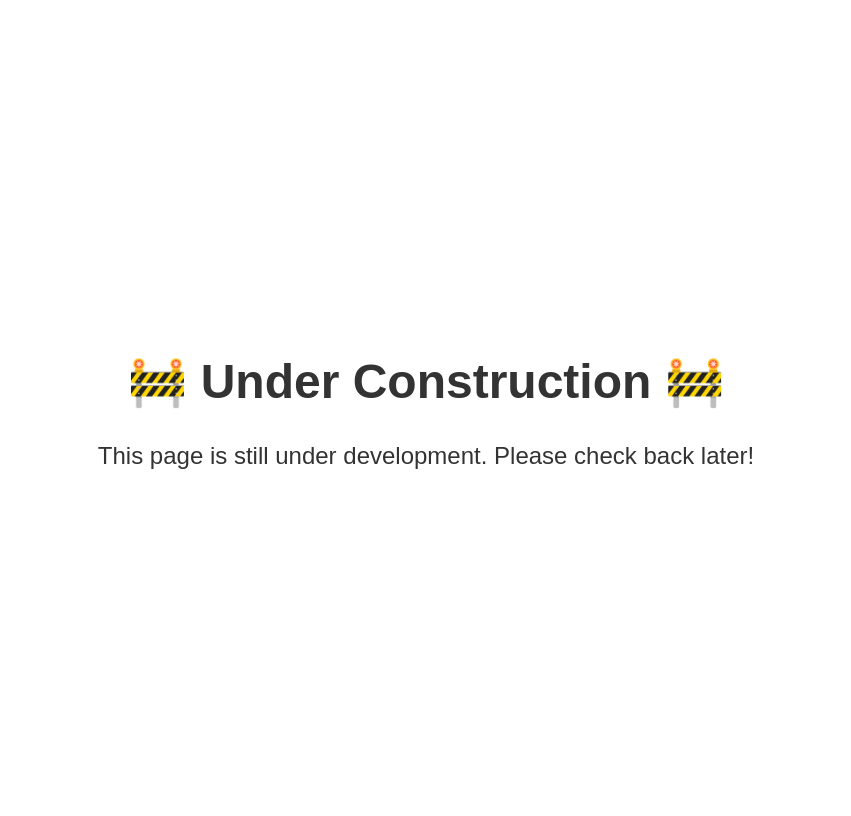
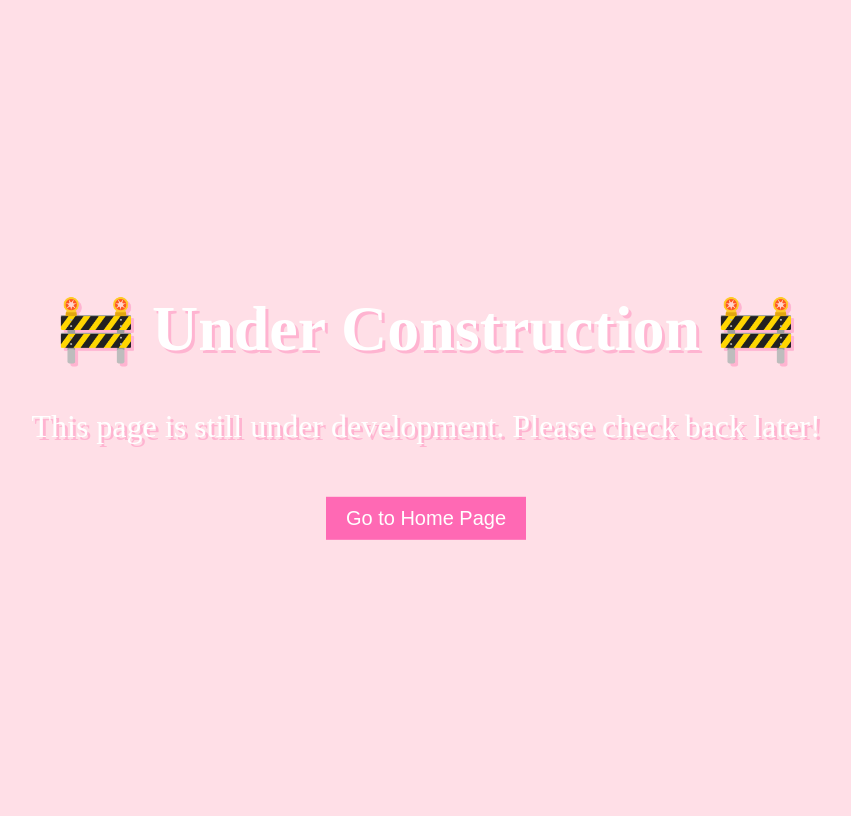
Before and after one commit to smallbird080/whs-honeypot, a Flask app: page /bool in a window 1280 px wide. Shown: the whole page, without its empty margins (214-1065 px from the left). After the commit the page ends 540 px from the top, so only its background shows below. Run offline with Flask 3, Linux system fonts and the light colour scheme.

Commit message:
cute == best, add log

```diff
--- a/app.py
+++ b/app.py
@@ -1,7 +1,8 @@
 from flask import Flask, render_template, redirect, request
-import subprocess
+import subprocess, logging
 
 app = Flask(__name__)
+logging.basicConfig(filename='app.log', level=logging.INFO)
 
 @app.route('/')
 def home():
--- a/templates/dev.html
+++ b/templates/dev.html
@@ -3,20 +3,44 @@
 <head>
     <title>Under Construction</title>
     <style>
+        body {
+            background-color: #ffdfe7;
+            font-family:'Times New Roman', Times, serif;
+            color: #ffffff;
+            margin: 0;
+            padding: 0;
+            font-size: 2em;
+            text-shadow: 3px 3px 0 rgba(255, 0, 119, 0.192)
+        }
         .container {
             display: flex;
             justify-content: center;
             align-items: center;
             height: 100vh;
-            font-family: Arial, sans-serif;
-            font-size: 24px;
-            color: #333;
         }
         .message {
             text-align: center;
+            animation: bounce 2s infinite;
         }
         .emoji {
             font-size: 48px;
+        }
+        .home-button {
+            margin-top: 20px;
+            padding: 10px 20px;
+            font-size: 20px;
+            background-color: #FF69B4;
+            color: white;
+            border: none;
+            cursor: pointer;
+            transition: background-color 0.3s ease;
+        }
+        .home-button:hover {
+            background-color: #ff2599;
+        }
+        @keyframes bounce {
+            0%, 100% { transform: translateY(0); }
+            50% { transform: translateY(-7px); }
         }
     </style>
 </head>
@@ -25,6 +49,7 @@
         <div class="message">
             <h1>🚧 Under Construction 🚧</h1>
             <p>This page is still under development. Please check back later!</p>
+            <button class="home-button" onclick="location.href='/'">Go to Home Page</button>
         </div>
     </div>
 </body>
```
Also changed, not shown: 1 other file.
